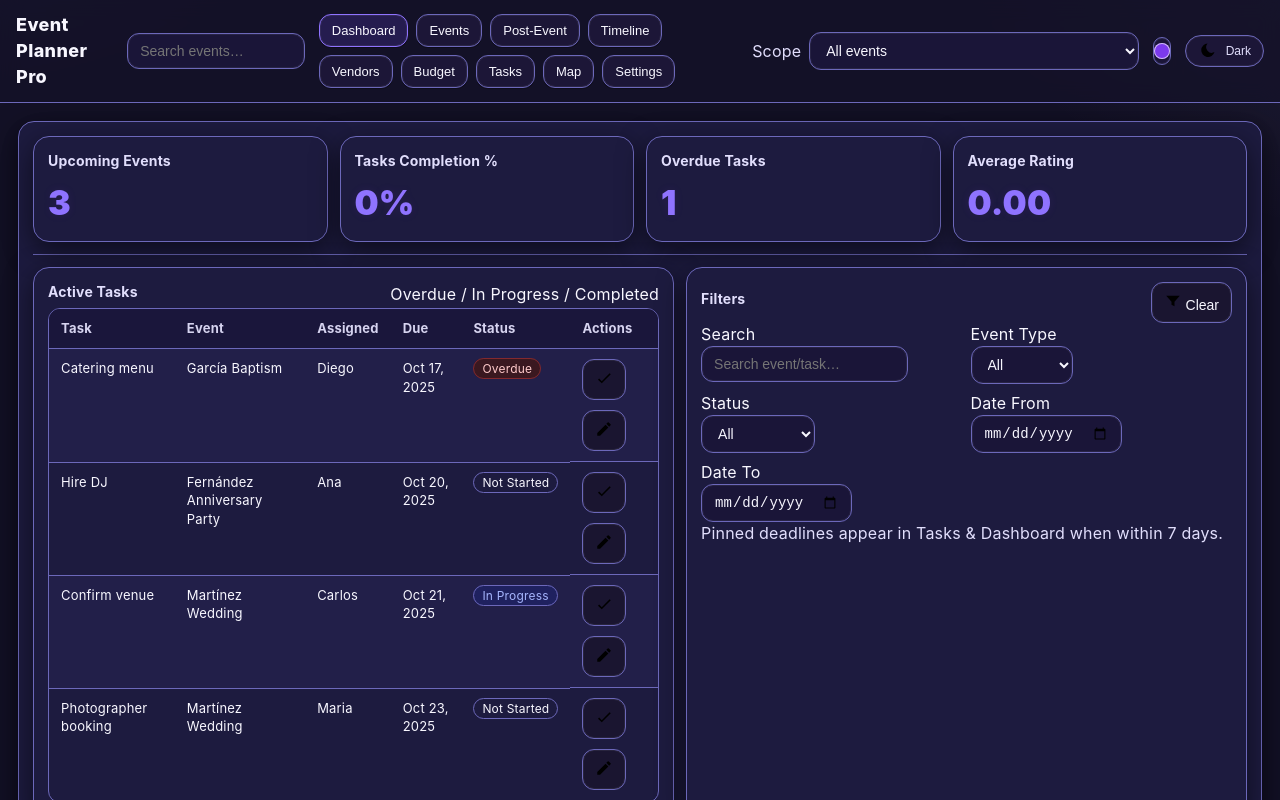
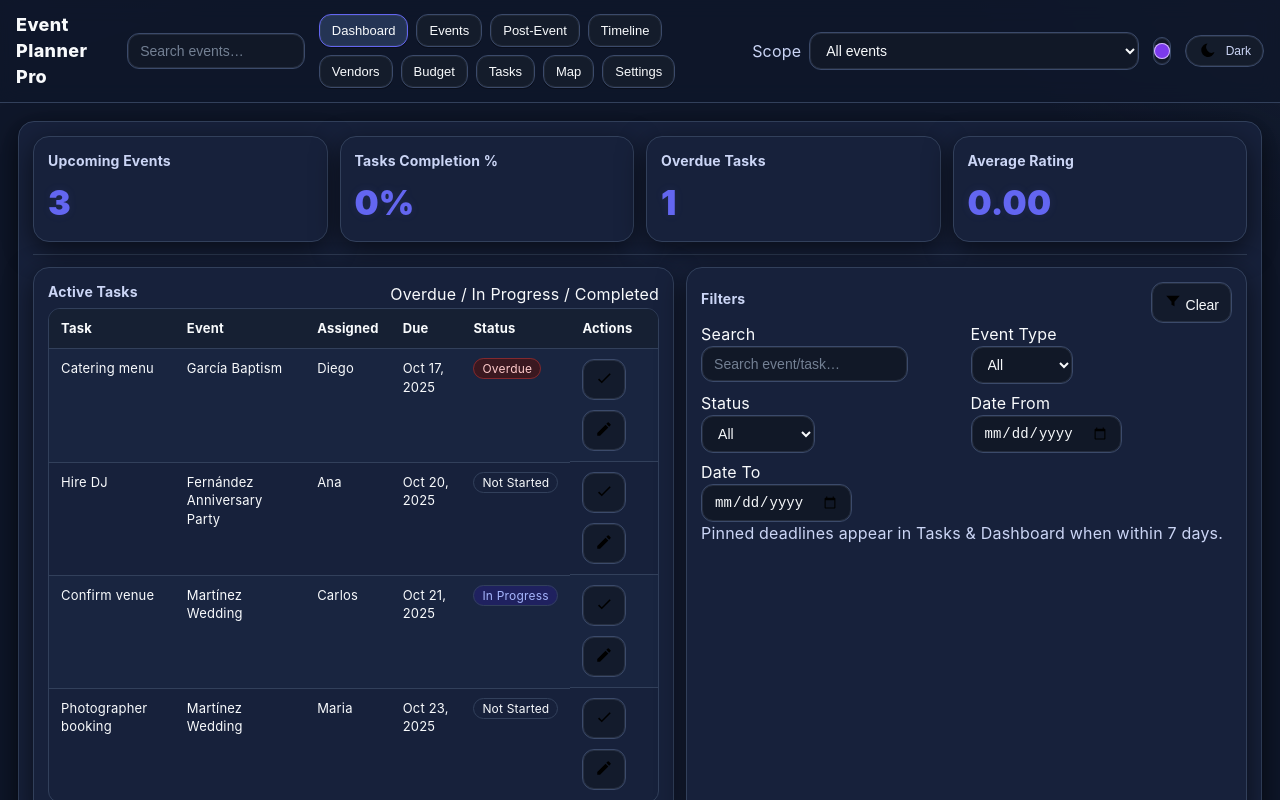
Before and after one commit to Ldz0001/25, a plain HTML site: page index.html in a window 1280 px wide. Both pictures are taken after a click on the button "Light". Shown: the top 800 px of the page. Drawn offline with nearby package versions, Linux system fonts and the light colour scheme.

Commit message:
Improve dark theme contrast

```diff
--- a/index.html
+++ b/index.html
@@ -40,46 +40,48 @@ Perf notes:
       --success:#059669; --warning:#d97706; --danger:#dc2626;
       --table-odd:#F3EEFF; --shadow:0 8px 28px rgba(72,50,154,.08); --glass:rgba(255,255,255,.75);
       --focus:#7c3aed66; --pill:#efeaff; --popover:#fff; --popover-border:#dcd3fb;
+      --placeholder:#6b7280;
       --kbd:#111; --kbd-bg:#fff; --ring: 0 0 0 3px var(--focus);
     }
     [data-theme="dark"]{
-      --bg:#161226; --overlay: radial-gradient(900px 500px at -150px -200px,#7c3aed22,transparent 60%), radial-gradient(1000px 600px at 120% -100px,#a78bfa1a,transparent 60%), #161226;
-      --panel:#1c1533; --card:#1b1437; --border:#3f3cbb; --text:#f5f3ff; --muted:#d6d3ef;
-      --accent:#a78bfa; --accent-2:#7c3aed; --accent-3:#c4b5fd;
+      --bg:#0f172a; --overlay: radial-gradient(900px 500px at -150px -200px,#1e293b55,transparent 60%), radial-gradient(1000px 600px at 120% -100px,#33415540,transparent 60%), #0f172a;
+      --panel:#131c2f; --card:#17213b; --border:#32405b; --text:#f8fafc; --muted:#cbd5f5;
+      --accent:#8b5cf6; --accent-2:#6366f1; --accent-3:#c4b5fd;
       --success:#34d399; --warning:#f59e0b; --danger:#ef4444;
-      --table-odd:#211a4b; --shadow:0 8px 28px rgba(0,0,0,.45); --glass:rgba(29,23,57,.75);
-      --focus:#7c3aed55; --pill:#241d50; --popover:#1c1637; --popover-border:#4b3bb0;
+      --table-odd:#192540; --shadow:0 8px 28px rgba(0,0,0,.6); --glass:rgba(15,23,42,.72);
+      --focus:#6366f155; --pill:#1d2842; --popover:#141c2c; --popover-border:#334155;
+      --placeholder:#94a3b8;
       --kbd:#fff; --kbd-bg:#000;
     }
-   /* --- Dark mode readability pass (higher contrast) --- */
+/* --- Dark mode readability pass (higher contrast) --- */
 [data-theme="dark"]{
   /* Base surfaces */
-  --bg:#131126;
+  --bg:#0f172a;
   --overlay:
-    radial-gradient(900px 500px at -150px -200px,#a78bfa22,transparent 60%),
-    radial-gradient(1000px 600px at 120% -100px,#c4b5fd1a,transparent 60%),
-    #131126;
-
-  --panel:#191737;
-  --card:#1d1b3f;
-  --border:#6c68ba;
-  --text:#f8f7ff;
-  --muted:#e1defc;
-  --table-odd:#221f49;
-  --th-bg:#1f1c46;
-  --row-hover-dark:#262357;
-  --ghost-bg-dark:#1b1940;
-  --active-tab-bg-dark:#2a255f;
-  --popover:#1c1842;
-  --popover-border:#6c68ba;
-
-  --accent:#b9a7ff;
-  --accent-2:#8f73ff;
-  --accent-3:#d7ccff;
-  --focus:#8f73ff55;
-  --pill:#231f4b;
-  --shadow:0 8px 28px rgba(0,0,0,.55);
-  --glass:rgba(20,18,40,.75);
+    radial-gradient(900px 500px at -150px -200px,#1e293b55,transparent 60%),
+    radial-gradient(1000px 600px at 120% -100px,#33415540,transparent 60%),
+    #0f172a;
+
+  --panel:#131c2f;
+  --card:#17213b;
+  --border:#32405b;
+  --text:#f8fafc;
+  --muted:#cbd5f5;
+  --table-odd:#192540;
+  --th-bg:#162033;
+  --row-hover-dark:#1d2943;
+  --ghost-bg-dark:#131b2c;
+  --active-tab-bg-dark:#243454;
+  --popover:#141c2c;
+  --popover-border:#334155;
+
+  --accent:#8b5cf6;
+  --accent-2:#6366f1;
+  --accent-3:#c4b5fd;
+  --focus:#6366f155;
+  --pill:#1d2842;
+  --shadow:0 8px 28px rgba(0,0,0,.6);
+  --glass:rgba(15,23,42,.72);
 }
 
 /* Make sure text inside tables/cards never looks "washed" */
@@ -98,15 +100,17 @@ Perf notes:
 [data-theme="dark"] select,
 [data-theme="dark"] textarea,
 [data-theme="dark"] button{
-  background:#201d46;
-  border-color: var(--border);
+  background:#111827;
+  border-color:#3b4a6a;
+  box-shadow:inset 0 0 0 1px rgba(148,163,184,.15);
   color: var(--text);
 }
 
 /* Tabs: selected vs. rest more obvious */
 [data-theme="dark"] .tab-btn{
-  background:#1c1637;
-  border-color: var(--border);
+  background:#141c2b;
+  border-color:#3b4a6a;
+  box-shadow:inset 0 0 0 1px rgba(255,255,255,.05),0 1px 0 rgba(0,0,0,.35);
 }
 [data-theme="dark"] .tab-btn[aria-current="page"]{
   background: var(--active-tab-bg-dark);
@@ -116,7 +120,7 @@ Perf notes:
 /* Table header & hover contrast */
 [data-theme="dark"] th{
   background: var(--th-bg);
-  color: var(--muted);
+  color: var(--text);
 }
 [data-theme="dark"] tr:hover td{
   background: var(--row-hover-dark);
@@ -138,12 +142,12 @@ Perf notes:
     header h1{margin:0;font-size:18px;font-weight:800;letter-spacing:.4px}
     nav[role="navigation"]{display:flex;gap:8px;flex-wrap:wrap}
     .tab-btn{background:#fff;color:var(--text);border:1px solid var(--border);padding:8px 12px;font-size:13px;border-radius:12px;cursor:pointer;box-shadow:0 1px 0 #00000010,inset 0 0 0 1px #ffffff66;transition:transform .06s,box-shadow .12s,border-color .12s,background .12s}
-    [data-theme="dark"] .tab-btn{background:#1c1637;box-shadow:inset 0 0 0 1px #ffffff10,0 1px 0 #00000050}
+    [data-theme="dark"] .tab-btn{background:#141c2b;box-shadow:inset 0 0 0 1px rgba(255,255,255,.05),0 1px 0 rgba(0,0,0,.35)}
     .tab-btn:hover{border-color:var(--accent-3);box-shadow:0 4px 14px rgba(124,58,237,.2);transform:translateY(-1px)}
     .tab-btn[aria-current="page"]{background:var(--active-tab-bg);border-color:var(--accent)}
     [data-theme="dark"] .tab-btn[aria-current="page"]{background:var(--active-tab-bg-dark)}
     .theme-toggle{display:inline-flex;gap:10px;align-items:center;border:1px solid var(--border);border-radius:999px;padding:6px 12px;background:#fff;cursor:pointer}
-    [data-theme="dark"] .theme-toggle{background:#1c1637}
+    [data-theme="dark"] .theme-toggle{background:#141c2b}
     .theme-toggle .label{font-size:12px;color:var(--muted)}
 /* Accent color picker button */
 .color-chip{
@@ -194,7 +198,8 @@ Perf notes:
     .spacer{flex:1}.two{display:grid;grid-template-columns:1.6fr 1.4fr;gap:12px}
     @media(max-width:1100px){.two{grid-template-columns:1fr}}
     input,select,textarea,button{background:#fff;color:var(--text);border:1px solid var(--border);border-radius:12px;padding:9px 12px;font-size:14px;box-shadow:inset 0 0 0 1px #ffffffcc}
-    [data-theme="dark"] input,[data-theme="dark"] select,[data-theme="dark"] textarea,[data-theme="dark"] button{background:#1a1538;box-shadow:inset 0 0 0 1px #ffffff10;color:var(--text)}
+    input::placeholder,textarea::placeholder{color:var(--placeholder);opacity:.75}
+    [data-theme="dark"] input,[data-theme="dark"] select,[data-theme="dark"] textarea,[data-theme="dark"] button{background:#111827;border-color:#3b4a6a;box-shadow:inset 0 0 0 1px rgba(148,163,184,.15);color:var(--text)}
     input:focus,select:focus,textarea:focus{outline:none;border-color:var(--accent-3);box-shadow:0 0 0 3px var(--focus),inset 0 0 0 1px #ffffff80}
     textarea{min-height:100px}
     button.primary{background:linear-gradient(180deg,#9f7aea,#7c3aed);color:#fff;border-color:var(--accent)}
@@ -207,9 +212,9 @@ Perf notes:
     table{width:100%;border-collapse:collapse}
     th,td{padding:10px 12px;border-bottom:1px solid var(--border);font-size:13px;vertical-align:top}
     th{text-align:left;color:var(--muted);background:var(--th-bg);position:sticky;top:0;z-index:1}
-    [data-theme="dark"] th{background:#1a163b;color:#d6d3ef}
+    [data-theme="dark"] th{background:var(--th-bg);color:var(--text)}
     tbody tr:nth-child(odd) td{background:var(--table-odd)}
-    [data-theme="dark"] tr:hover td{background:#211a4b}
+    [data-theme="dark"] tr:hover td{background:var(--row-hover-dark)}
     tr:hover td{background:var(--row-hover)}
     .status{padding:2px 8px;border-radius:999px;font-size:12px;border:1px solid var(--border);white-space:nowrap}
     .s-planning{background:#ede9fe;color:#5b21b6}.s-executing{background:#e0e7ff;color:#3730a3}
@@ -225,12 +230,12 @@ Perf notes:
     .autocomplete-list{position:absolute;top:100%;left:0;right:0;z-index:30;background:var(--popover);border:1px solid var(--popover-border);border-radius:12px;margin-top:6px;box-shadow:var(--shadow);max-height:260px;overflow:auto}
     .autocomplete-item{padding:10px 12px;cursor:pointer;border-bottom:1px solid var(--border);font-size:13px}
     .autocomplete-item:last-child{border-bottom:0}
-    .autocomplete-item:hover,.autocomplete-item.active{background:#efe8ff}
-    [data-theme="dark"] .autocomplete-item:hover,[data-theme="dark"] .autocomplete-item.active{background:#211a4b}
+    .autocomplete-item:hover,.autocomplete-item.active{background:var(--row-hover)}
+    [data-theme="dark"] .autocomplete-item:hover,[data-theme="dark"] .autocomplete-item.active{background:var(--row-hover-dark)}
     .kanban{display:grid;grid-template-columns:repeat(3,1fr);gap:12px}
     .col{background:var(--card);border:1px dashed var(--border);border-radius:12px;padding:10px;min-height:220px}
     .ticket{background:#fff;color:var(--text);border:1px solid var(--border);border-radius:10px;padding:8px;margin:6px 0;box-shadow:0 1px 0 #00000010}
-    [data-theme="dark"] .ticket{background:#221a46}
+    [data-theme="dark"] .ticket{background:var(--card);border-color:var(--border)}
     .ticket.overdue{border-color:#ef4444}
     .ticket .meta{font-size:12px;color:var(--muted)}
     kbd{border:1px solid #999;border-bottom-width:2px;padding:1px 6px;border-radius:6px;background:var(--kbd-bg);color:var(--kbd);font-family:ui-monospace, SFMono-Regular, Menlo, Monaco, Consolas, "Liberation Mono", "Courier New", monospace}
@@ -260,10 +265,11 @@ header .search-wrap{position:relative; max-width:360px; flex:1 1 300px}
   --glow:#7c3aed18; /* used by KPI glow */
 }
 [data-theme="dark"]{
-  --th-bg:#1a163b;            /* keeps your current dark feel */
-  --row-hover-dark:#211a4b;
-  --active-tab-bg-dark:#251c4f;
-  --ghost-bg-dark:#1a1530;
+  --th-bg:#162033;
+  --row-hover-dark:#1d2943;
+  --active-tab-bg-dark:#243454;
+  --ghost-bg-dark:#131b2c;
+  --glow:#6366f11c;
 }
 
 
@@ -783,26 +789,16 @@ function applyAccent(hex){
   r.style.setProperty("--ghost-bg", ghost_bg);
   r.style.setProperty("--glow",     glow);
 
-  // Dark-side tones (richer but readable)
+  // Dark-side tones keep structure neutral but accent-aware
   const dark_accent  = hslToHex(hsl.h, Math.min(100,hsl.s), Math.min(85, hsl.l+6));
-  const dark_accent2 = hslToHex(hsl.h, Math.min(100,hsl.s), Math.max(30,  (hsl.l+6)-12));
+  const dark_accent2 = hslToHex(hsl.h, Math.min(100,hsl.s), Math.max(32,  (hsl.l+6)-14));
   const dark_accent3 = hslToHex(hsl.h, Math.min(100,hsl.s), Math.min(96,  (hsl.l+6)+14));
-
-  const dark_bg       = hslToHex(hsl.h, 45, 9);
-  const dark_panel    = hslToHex(hsl.h, 40, 12);
-  const dark_card     = hslToHex(hsl.h, 42, 11);
-  const dark_border   = hslToHex(hsl.h, 36, 32);
-  const dark_tableOdd = hslToHex(hsl.h, 38, 16);
-  const dark_rowHover = hslToHex(hsl.h, 40, 20);
-  const dark_th       = hslToHex(hsl.h, 38, 18);
-  const dark_active   = hslToHex(hsl.h, 42, 20);
-  const dark_ghost    = hslToHex(hsl.h, 38, 14);
-  const dark_glow     = withAlphaHex(dark_accent,"22");
-
-  const dov1 = withAlphaHex(dark_accent,  "22");
-  const dov2 = withAlphaHex(dark_accent3, "1a");
+  const dark_glow    = withAlphaHex(dark_accent,"22");
+
+  const dov1 = withAlphaHex(dark_accent,  "20");
+  const dov2 = withAlphaHex(dark_accent3, "18");
   const dark_overlay = `radial-gradient(900px 500px at -150px -200px,${dov1},transparent 60%),
-                        radial-gradient(1000px 600px at 120% -100px,${dov2},transparent 60%), ${dark_bg}`;
+                        radial-gradient(1000px 600px at 120% -100px,${dov2},transparent 60%), var(--bg)`;
 
   // Create/replace an injected dark block so the variables flip correctly with theme
   let darkStyle=document.getElementById("dynamic-dark-accent");
@@ -812,18 +808,7 @@ function applyAccent(hex){
     --accent-2:${dark_accent2};
     --accent-3:${dark_accent3};
     --focus:${withAlphaHex(dark_accent,"55")};
-
-    --bg:${dark_bg};
     --overlay:${dark_overlay};
-    --panel:${dark_panel};
-    --card:${dark_card};
-    --border:${dark_border};
-    --table-odd:${dark_tableOdd};
-    --pill:${hslToHex(hsl.h,40,15)};
-    --th-bg:${dark_th};
-    --row-hover-dark:${dark_rowHover};
-    --active-tab-bg-dark:${dark_active};
-    --ghost-bg-dark:${dark_ghost};
     --glow:${dark_glow};
   }`;
 
```
